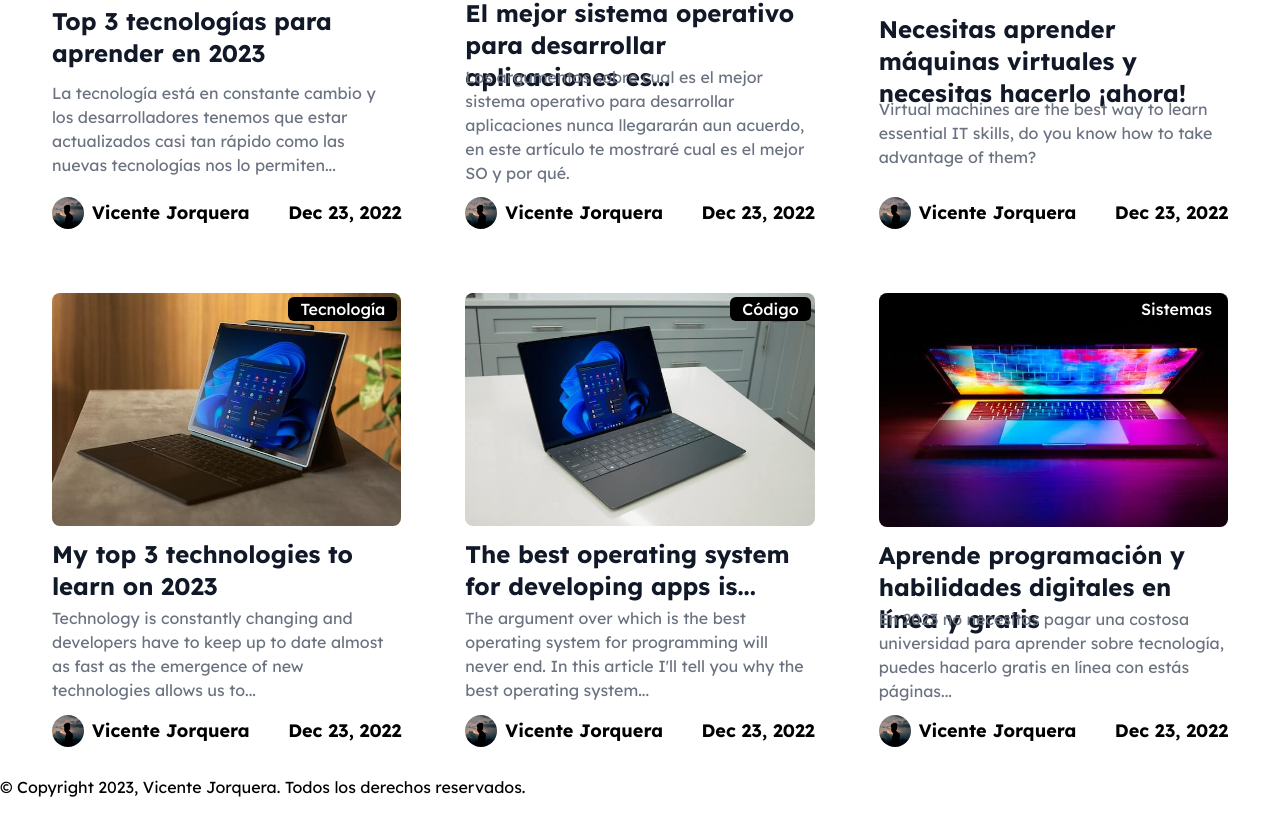
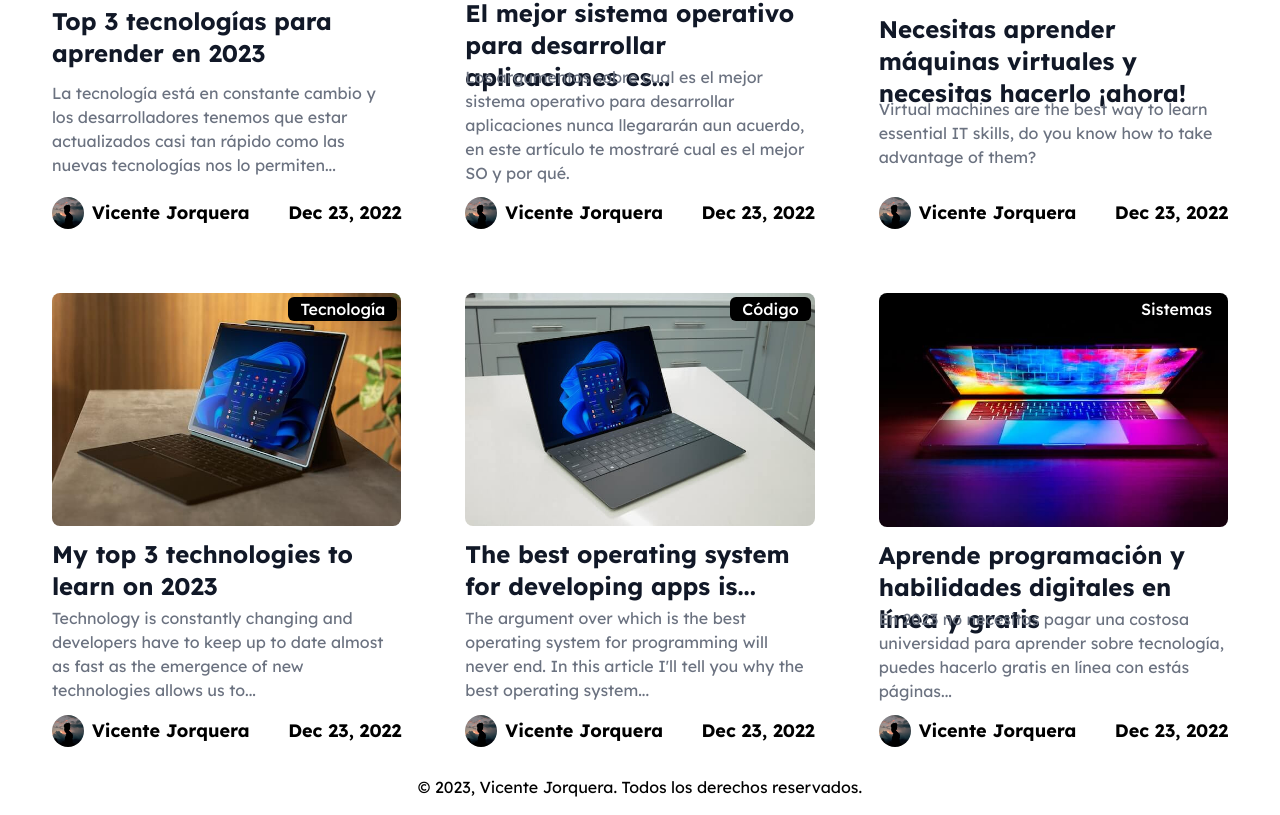
Before and after one commit to VicenteJ20/portfolio1, a Next.js app: page / in a window 1280 px wide. Shown: the part 1112-1927 px from the top of the page. Built offline with nearby package versions, Linux system fonts and the light colour scheme.

Commit message:
footer component added

```diff
--- a/Layout/GeneralLayout.tsx
+++ b/Layout/GeneralLayout.tsx
@@ -6,16 +6,11 @@ interface Props {
 
 export const GeneralLayout = ({ children, ...props}: Props) => {
   return (
-    <>
-      <main className='min-h-screen mb-6'>
-        <Navbar />
-        <div className='children flex flex-col gap-5 px-3 md:px-10 py-3 pt-5 pb-5 md:pt-2' {...props}>
-          {children}
-        </div>
-      </main>
-      <div className='h-20 mt-4 mb-4 flex items-center px-20'>
-        <footer className='text-center'>&copy; Copyright 2023, Vicente Jorquera. Todos los derechos reservados.</footer>
+    <main className='min-h-screen mb-6'>
+      <Navbar />
+      <div className='children flex flex-col gap-5 px-3 md:px-10 py-3 pt-5 pb-5 md:pt-2' {...props}>
+        {children}
       </div>
-    </>
+    </main>
   )
 }
--- /dev/null
+++ b/components/Footer.tsx
@@ -0,0 +1,9 @@
+const Footer = () => {
+  return (
+    <div className='mt-4 w-100 mb-4 px-8'>
+      <footer className='text-center'>&copy; 2023, Vicente Jorquera. Todos los derechos reservados.</footer>
+    </div>
+  )
+}
+
+export default Footer
--- a/pages/index.tsx
+++ b/pages/index.tsx
@@ -3,6 +3,7 @@ import { GeneralLayout } from '../Layout/GeneralLayout'
 import { CarouselHome } from '../components/CarouselHome';
 import { LatestArticles } from '../components/LatestArticles';
 import { Analytics } from '@vercel/analytics/react';
+import Footer from '../components/Footer';
 
 export default function Home() {
   return (
@@ -19,6 +20,7 @@ export default function Home() {
         <CarouselHome />
         <LatestArticles />
       </GeneralLayout>
+      <Footer />
       <Analytics />
     </>
   )
```
